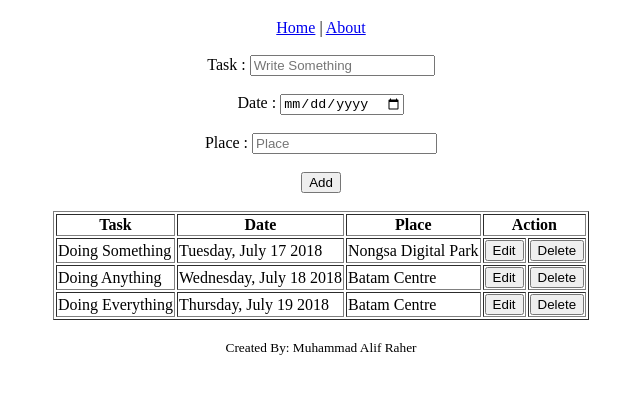
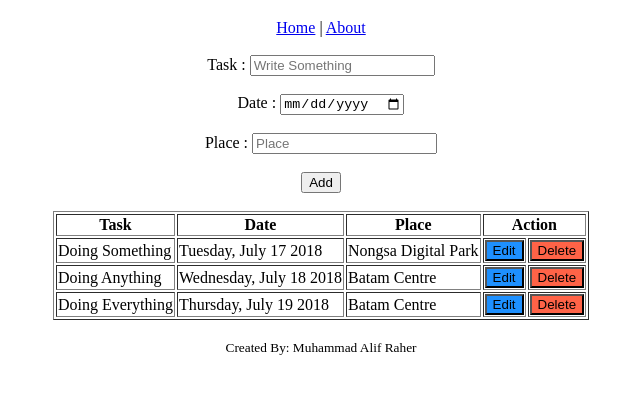
Before and after one commit to fullstuck/glintstodo, a plain HTML site: page home.html in a window 1280 px wide. Shown: the part 79-472 px from the top of the page, without its empty margins (319-959 px from the left). Drawn offline with Linux system fonts and the light colour scheme.

Commit message:
Change Edit and Button Color

```diff
--- a/home.html
+++ b/home.html
@@ -44,22 +44,22 @@
                 <td>Doing Something</td>
                 <td>Tuesday, July 17 2018</td>
                 <td>Nongsa Digital Park</td>
-                <td><button type="button" name="edit">Edit</button></td>
-                <td><button type="button" name="delete">Delete</button></td>
+                <td><button type="button" name="Edit" style="background-color:DodgerBlue;">Edit</button></td>
+                <td><button type="button" name="Delete" style="background-color:Tomato;">Delete</button></td>
             </tr>
             <tr>
                 <td>Doing Anything</td>
                 <td>Wednesday, July 18 2018</td>
                 <td>Batam Centre</td>
-                <td><button type="button" name="edit">Edit</button></td>
-                <td><button type="button" name="delete">Delete</button></td>
+                <td><button type="button" name="Edit" style="background-color:DodgerBlue;">Edit</button></td>
+                <td><button type="button" name="Delete" style="background-color:Tomato;">Delete</button></td>
             </tr>
             <tr>
                 <td>Doing Everything</td>
                 <td>Thursday, July 19 2018</td>
                 <td>Batam Centre</td>
-                <td><button type="button" name="edit">Edit</button></td>
-                <td><button type="button" name="delete">Delete</button></td>
+                <td><button type="button" name="Edit" style="background-color:DodgerBlue;">Edit</button></td>
+                <td><button type="button" name="Delete" style="background-color:Tomato;">Delete</button></td>
             </tr>
         </tbody>
     </table>
```
